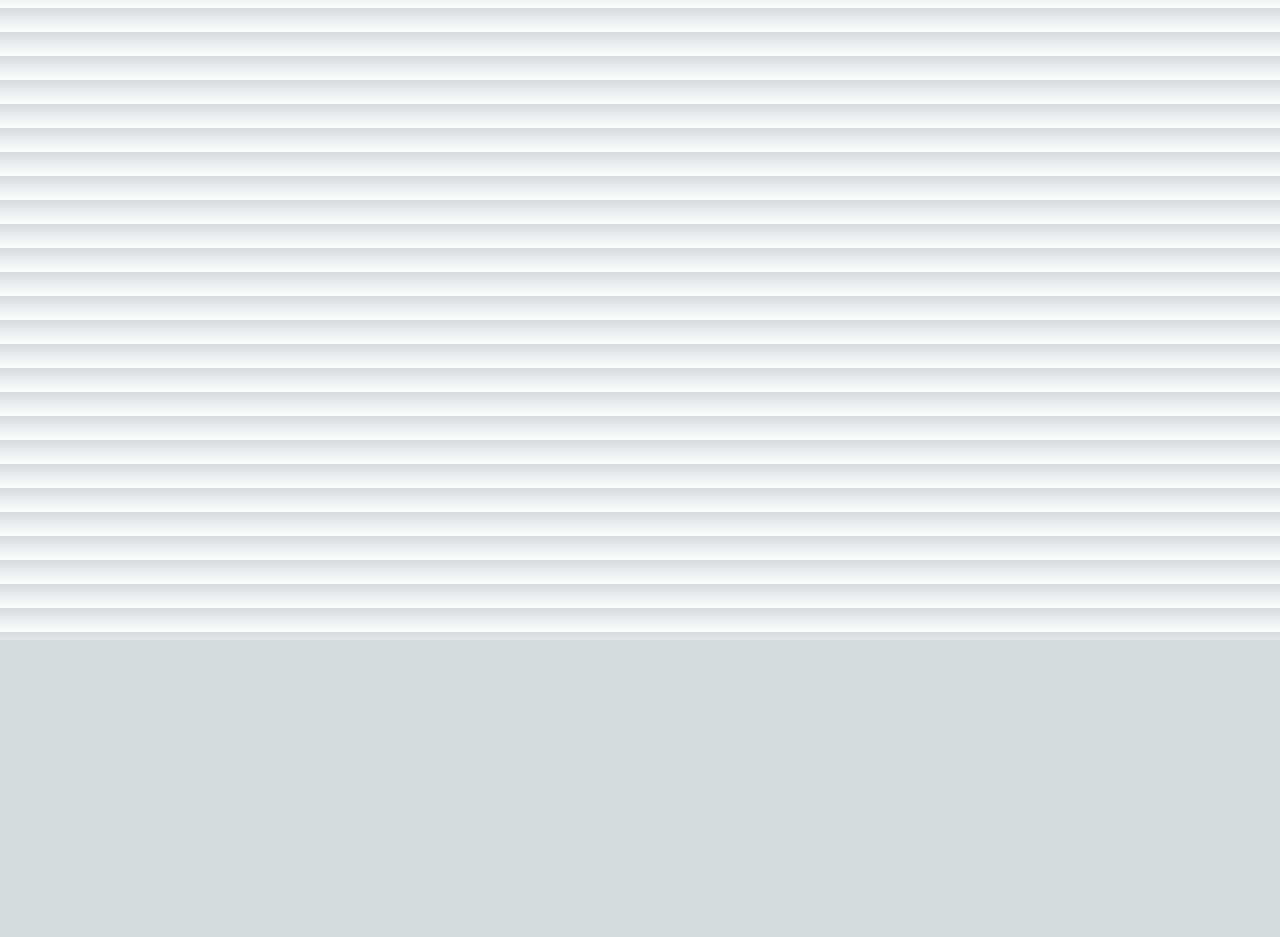
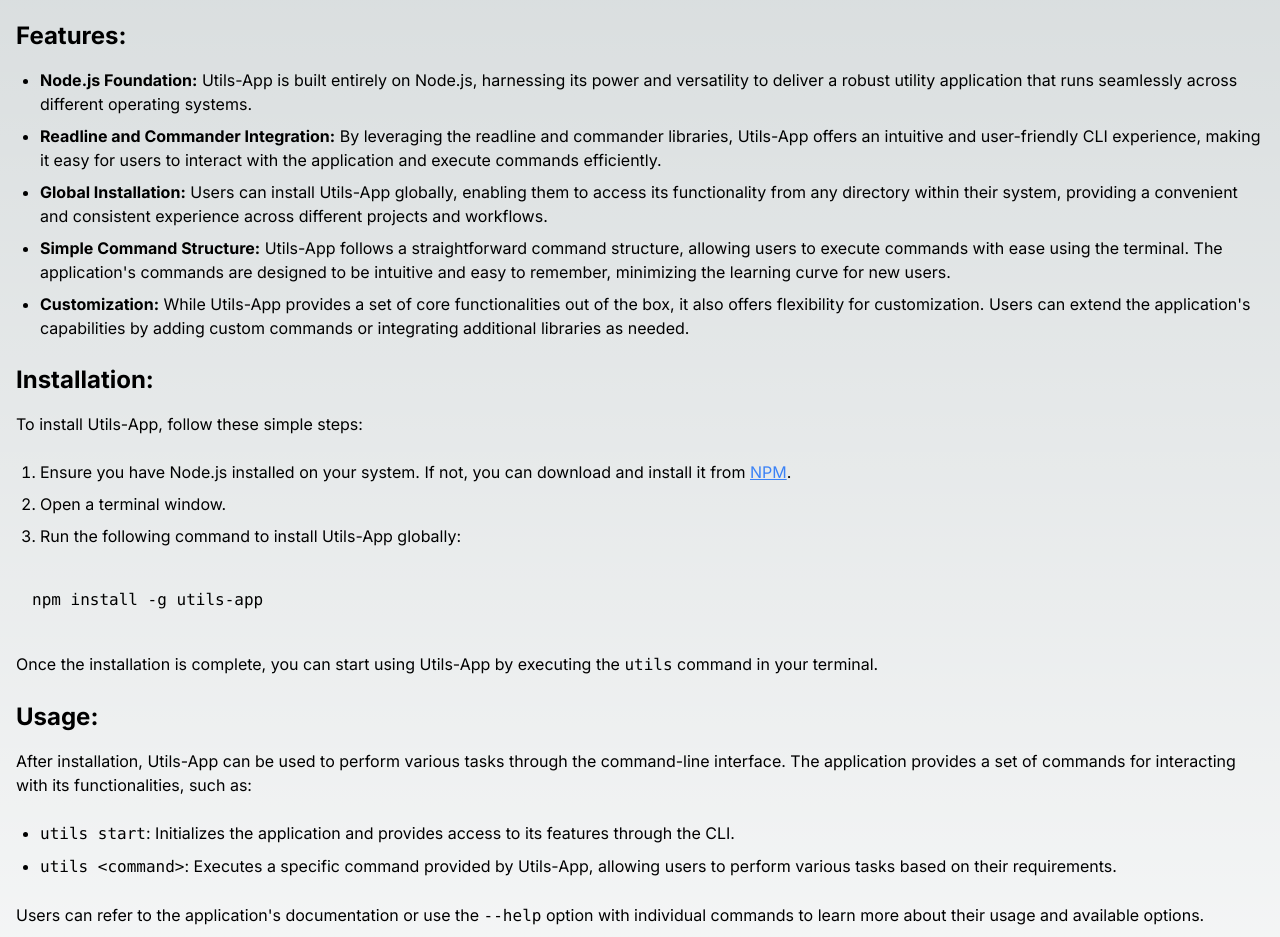
Before and after one commit to Samandar-Jumanov/resume, a Next.js app: page /download in a window 1280 px wide. Shown: the part 160-1097 px from the top of the page. Before the commit the page ends 800 px from the top, so only its background shows below. Built offline with nearby package versions, Linux system fonts and the light colour scheme.

Commit message:
updated download and ProjectCard

```diff
--- a/app/download/page.jsx
+++ b/app/download/page.jsx
@@ -1,24 +1,129 @@
 "use client"
 
-import detectOs from '@/components/detectOs'
-import React , { useEffect , useState} from 'react'
-import detectOS from '@/components/detectOs'
+import React, { useEffect, useState } from 'react';
+
 const Download = () => {
+  return (
+    <div className="container mx-auto px-4 py-8">
+      <h1 className="text-3xl font-bold mb-4">Overview:</h1>
 
-    const [os , setOs ] = useState("Windows")
+      <p className="mb-6">
+        Utils-App is a lightweight utility application built on top of Node.js, utilizing the readline and commander
+        libraries to provide a streamlined command-line interface (CLI) for performing various tasks. With Utils-App,
+        users can efficiently execute commands to accomplish a wide range of actions, all within the familiar environment
+        of a terminal window.
+      </p>
 
-    useEffect(() => {
-      detectOS().then((res ) => setOs(res))
-      .catch((err ) => console.log(err))
-    }, []);
+      <h2 className="text-2xl font-bold mb-4">Features:</h2>
+
+      <ul className="list-disc ml-6 mb-6">
+        <li className="mb-2">
+          <strong>Node.js Foundation:</strong> Utils-App is built entirely on Node.js, harnessing its power and
+          versatility to deliver a robust utility application that runs seamlessly across different operating systems.
+        </li>
+        <li className="mb-2">
+          <strong>Readline and Commander Integration:</strong> By leveraging the readline and commander libraries,
+          Utils-App offers an intuitive and user-friendly CLI experience, making it easy for users to interact with the
+          application and execute commands efficiently.
+        </li>
+        <li className="mb-2">
+          <strong>Global Installation:</strong> Users can install Utils-App globally, enabling them to access its
+          functionality from any directory within their system, providing a convenient and consistent experience across
+          different projects and workflows.
+        </li>
+        <li className="mb-2">
+          <strong>Simple Command Structure:</strong> Utils-App follows a straightforward command structure, allowing
+          users to execute commands with ease using the terminal. The application's commands are designed to be intuitive
+          and easy to remember, minimizing the learning curve for new users.
+        </li>
+        <li className="mb-2">
+          <strong>Customization:</strong> While Utils-App provides a set of core functionalities out of the box, it also
+          offers flexibility for customization. Users can extend the application's capabilities by adding custom commands
+          or integrating additional libraries as needed.
+        </li>
+      </ul>
+
+      <h2 className="text-2xl font-bold mb-4">Installation:</h2>
+
+      <p className="mb-6">
+        To install Utils-App, follow these simple steps:
+      </p>
+
+      <ol className="list-decimal ml-6 mb-6">
+        <li className="mb-2">
+          Ensure you have Node.js installed on your system. If not, you can download and install it from{' '}
+          <a href="https://www.npmjs.com/" className="text-blue-500 underline">
+            NPM
+          </a>
+          .
+        </li>
+        <li className="mb-2">Open a terminal window.</li>
+        <li className="mb-2">Run the following command to install Utils-App globally:</li>
+      </ol>
+
+      <pre className="bg-black-200 rounded p-4 mb-6 text-black-900">
+        <code>npm install -g utils-app</code>
+      </pre>
 
 
+      <p className="mb-6">
+        Once the installation is complete, you can start using Utils-App by executing the <code>utils</code> command in
+        your terminal.
+      </p>
 
-  return (
-    <div>
-        All files should be here
+      <h2 className="text-2xl font-bold mb-4">Usage:</h2>
+
+      <p className="mb-6">
+        After installation, Utils-App can be used to perform various tasks through the command-line interface. The
+        application provides a set of commands for interacting with its functionalities, such as:
+      </p>
+
+      <ul className="list-disc ml-6 mb-6">
+        <li className="mb-2">
+          <code>utils start</code>: Initializes the application and provides access to its features through the CLI.
+        </li>
+        <li className="mb-2">
+          <code>utils &lt;command&gt;</code>: Executes a specific command provided by Utils-App, allowing users to
+          perform various tasks based on their requirements.
+        </li>
+      </ul>
+
+      <p className="mb-6">
+        Users can refer to the application's documentation or use the <code>--help</code> option with individual commands
+        to learn more about their usage and available options.
+      </p>
+
+      <h2 className="text-2xl font-bold mb-4">Customization and Configuration:</h2>
+
+      <p className="mb-6">
+        While Utils-App comes with a predefined set of commands and functionalities, users can customize the application
+        to suit their specific needs. This can include adding custom commands, modifying the behavior of existing
+        commands, or integrating additional libraries to extend its capabilities further.
+      </p>
+
+      <h2 className="text-2xl font-bold mb-4">Conclusion:</h2>
+
+      <p>
+        Utils-App offers a powerful yet lightweight solution for performing various tasks through a simple command-line
+        interface. Built on Node.js and integrated with the readline and commander libraries, it provides users with a
+        versatile toolset that can be easily tailored to meet their specific requirements. Whether you're a developer,
+        sysadmin, or power user, Utils-App is designed to streamline your workflow and enhance your productivity in the
+        terminal environment.
+      </p>
+      <footer className="mt-8 text-center">
+        <div className="mb-4">
+          <h3> Connect with me : </h3>
+          <a href="https://www.linkedin.com/in/samandar-jumanov-510399286/" className="mr-4 text-blue-500 underline">LinkedIn</a>
+          <a href="https://leetcode.com/jumanov/" className="mr-4 text-blue-500 underline">LeetCode</a>
+          <a href="https://github.com/Samandar-Jumanov" className="mr-4 text-blue-500 underline">GitHub</a>
+        </div>
+        <button className="bg-blue-500 hover:bg-blue-600 text-white font-bold py-2 px-4 rounded mr-4">
+          Download CV
+        </button>
+      </footer>
+
     </div>
-  )
-}
+  );
+};
 
-export default Download
+export default Download;
--- a/components/ProjectCard.jsx
+++ b/components/ProjectCard.jsx
@@ -7,7 +7,8 @@
 
   return (
     <>
-      {projects.map((each) => (
+      {projects ? (
+        projects.map((each) => (
           <div className="bg-blue-900 rounded-lg shadow-md p-6 mb-4" key={each.id}>
             <h3 className="text-white text-xl font-semibold mb-2">Project name: {each.name}</h3>
             <p className="text-white mb-4">Language: <span className="text-white">{each.language}</span></p>
@@ -16,7 +17,12 @@
               See project
             </button>
           </div>
-      ))}
+        ))
+      ) : (
+        <div className="flex justify-center items-center h-full">
+          <div className="animate-spin rounded-full h-32 w-32 border-t-2 border-b-2 border-blue-900"></div>
+        </div>
+      )}
     </>
   );
 };
--- a/components/detectOs.js
+++ /dev/null
@@ -1,25 +0,0 @@
-
-async function detectOS() {
-	let userAgent = window.navigator.userAgent,
-		platform = window.navigator.platform,
-		macosPlatforms = ['Macintosh', 'MacIntel', 'MacPPC', 'Mac68K'],
-		windowsPlatforms = ['Win32', 'Win64', 'Windows', 'WinCE'],
-		iosPlatforms = ['iPhone', 'iPad', 'iPod'],
-		os = null;
-
-	if (macosPlatforms.indexOf(platform) !== -1) {
-		os = 'Mac OS';
-	} else if (iosPlatforms.indexOf(platform) !== -1) {
-		os = 'iOS';
-	} else if (windowsPlatforms.indexOf(platform) !== -1) {
-		os = 'Windows';
-	} else if (/Android/.test(userAgent)) {
-		os = 'Android';
-	} else if (!os && /Linux/.test(platform)) {
-		os = 'Linux';
-	}
-
-	return os;
-}
-
-export default detectOS
```
Lines whose indentation alone changed are shown as unchanged.
